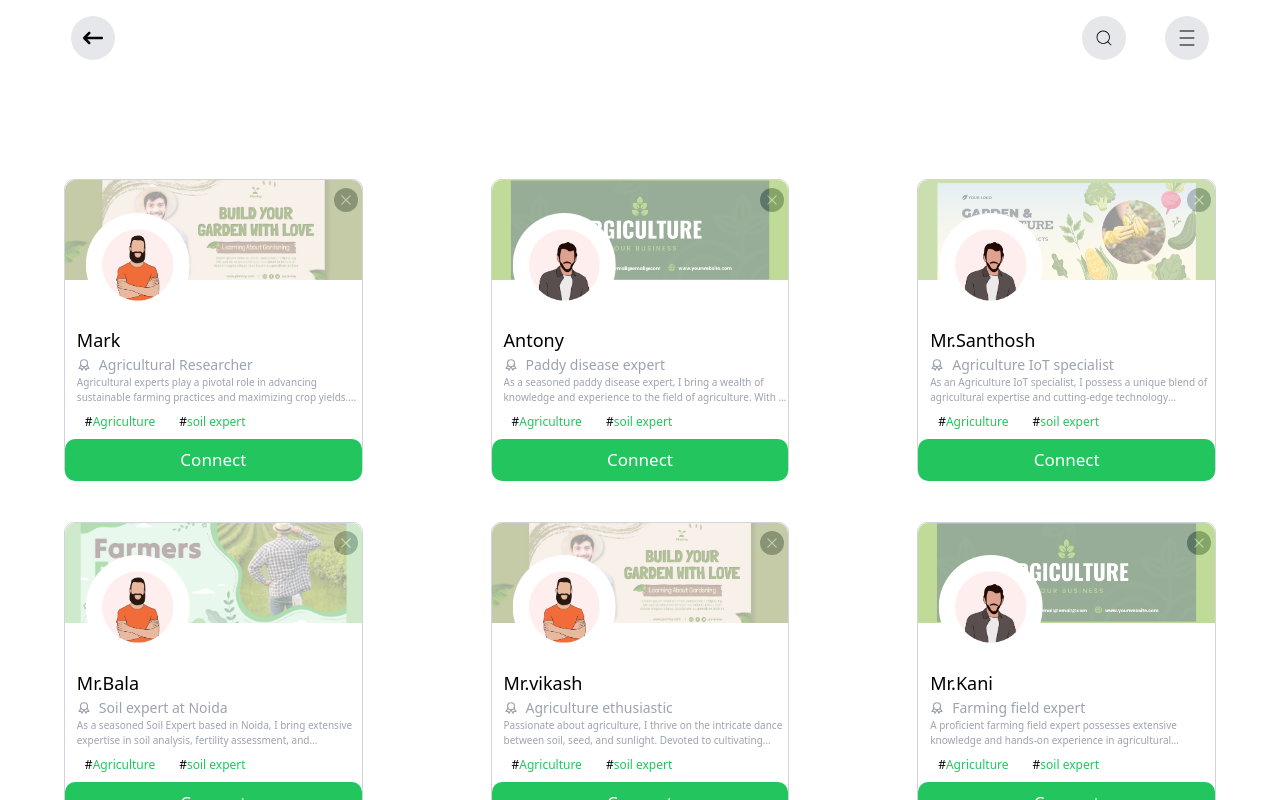
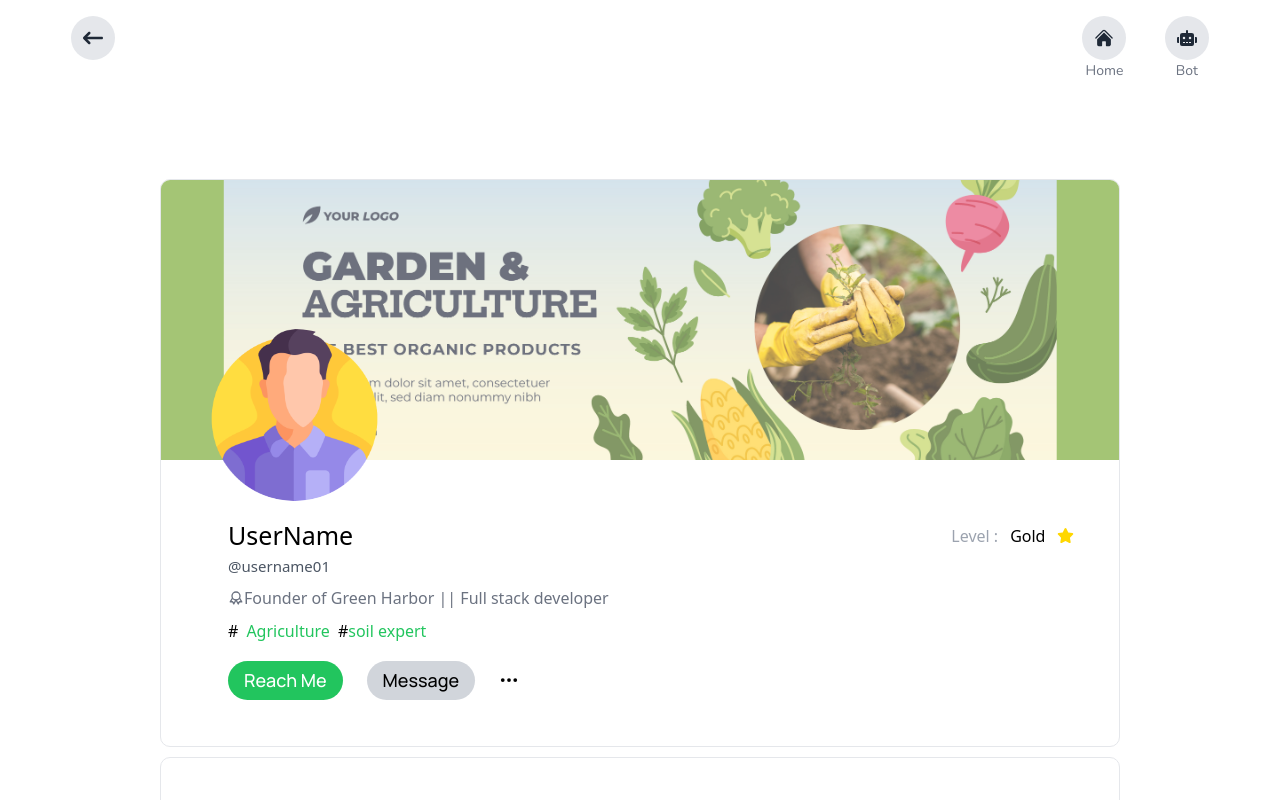
Before and after one commit to BALASANTHOSH01/Google_Solution_Challenge_2024, a React (Vite) app: page /userprofile in a window 1280 px wide. Shown: the top 800 px of the page. Built offline with nearby package versions, Linux system fonts and the light colour scheme.

Commit message:
UserProfile Update

```diff
--- a/package.json
+++ b/package.json
@@ -1,5 +1,5 @@
 {
-  "name": "agro-uzhagam",
+  "name": "green_harbor",
   "private": true,
   "version": "0.0.0",
   "type": "module",
--- a/src/Components/MarketComponents/AddItem/AddItem.jsx
+++ b/src/Components/MarketComponents/AddItem/AddItem.jsx
@@ -1,6 +1,7 @@
 
 
 const AddItem = () => {
+    document.documentElement.scrollTop = 0;
   return (
     <div>
         <div className="flex flex-col justify-center mx-auto items-center sm:pb-[10%] my-[30%] mt-[10%] ml-[5%]">
--- a/src/Components/MarketComponents/MarketProducts/MarketProducts.jsx
+++ b/src/Components/MarketComponents/MarketProducts/MarketProducts.jsx
@@ -3,6 +3,7 @@ import ItemData from "../AddItem/ItemData/ItemData.js";
 import { RxCross2 } from "react-icons/rx";
 
 const MarketProducts = () => {
+  document.documentElement.scrollTop = 0;
   return (
     <div>
       <div className=" flex flex-wrap sm:flex-col justify-evenly sm:my-[5%] sm:mx-auto " >
--- a/src/Components/Nav/Nav.jsx
+++ b/src/Components/Nav/Nav.jsx
@@ -139,7 +139,7 @@ const Nav = () => {
                     }
                     </Link>
 
-                    <div className="sm:hidden">
+                    <Link to={"/userprofile"} className="sm:hidden">
                         {
                             nav === "user" ? <div className="flex flex-col text-center items-center text-black cursor-pointer" onClick={() => handleNav("user")}>
                                 <img src={user} alt="user" className="w-[25px] h-[25px] sm:w-[25px] sm:h-[25px] cursor-pointer relative" />
@@ -150,7 +150,7 @@ const Nav = () => {
                                 <p className=" text-gray-500 text-[13px] md:text-[11px] ">Profile</p>
                             </div>
                         }
-                    </div>
+                    </Link>
 
                     {
                         nav === "usermenu" ? <div className="sm:block hidden items-center relative cursor-pointer" onClick={() => handleNav("usermenu")}>
--- a/src/Components/PeopleComponents/PeopleActivity/PeopleActivity.jsx
+++ b/src/Components/PeopleComponents/PeopleActivity/PeopleActivity.jsx
@@ -4,7 +4,7 @@ import UserContent from "../../UserProfile/UserContent/UserContent.jsx";
 
 const PeopleActivity = ({props}) => {
   const Profile = props.profile;
-  const Name = props.name;
+  const Name = props.Name;
   const Username = props.username;
   const About = props.about;
   const [profileactivity, setProfileActivity] = useState("posts");
@@ -12,9 +12,9 @@ const PeopleActivity = ({props}) => {
     setProfileActivity(activity);
   }
   return (
-    <div className="my-[1%]">
+    <div className="my-[1%] pb-[10%]">
 
-      <div className="flex flex-col  bg-white rounded-[10px]  pt-[4%]">
+      <div className="flex flex-col  bg-white rounded-[10px]  pt-[4%] border">
         {/**Activity Nav elements */}
         <div className="flex flex-row justify-around sm:w-[80%] w-[50%]">
           {
@@ -40,7 +40,7 @@ const PeopleActivity = ({props}) => {
         <UserContent profile={Profile} name={Name} username={Username} />
       </div>
 
-      <div className="mt-[2%] py-[4%]  bg-white rounded-[10px]">
+      <div className="mt-[2%] py-[4%]  bg-white rounded-[10px] border ">
         <div className="w-[90%] sm:w-[95%] block mx-auto">
           <h1 className="text-[20px] font-medium">About&#160;</h1>
 
--- a/src/Components/PeopleComponents/PeopleProfile/PeopleProfile.jsx
+++ b/src/Components/PeopleComponents/PeopleProfile/PeopleProfile.jsx
@@ -3,7 +3,6 @@ import peoples from "../../../Pages/PeoplePage/PeopleData/Peoples.js";
 import { FaStar } from "react-icons/fa";
 import { TbAward } from "react-icons/tb";
 import { BsThreeDots } from "react-icons/bs";
-import peopleActivity from "../PeopleActivity/PeopleActivity.jsx"
 import PeopleActivity from "../PeopleActivity/PeopleActivity.jsx";
 
 const PeopleProfile = () => {
--- a/src/Components/UserNavBar/UserNavBar.jsx
+++ b/src/Components/UserNavBar/UserNavBar.jsx
@@ -1,6 +1,6 @@
 import { FaArrowLeftLong } from "react-icons/fa6";
-import { CiMenuBurger } from "react-icons/ci";
-import { CiSearch } from "react-icons/ci";
+import { FaRobot } from "react-icons/fa";
+import { HiHome } from "react-icons/hi2"; //Home Icon
 import { Link, useLocation, useParams } from "react-router-dom";
 
 
@@ -8,10 +8,10 @@ const UserNavBar = () => {
     const location = useLocation();
 
 
-    const {peopleid,cropid}=useParams();
+    const { peopleid, cropid } = useParams();
 
-    const PathNameFun = ()=>{
-        switch (location.pathname){
+    const PathNameFun = () => {
+        switch (location.pathname) {
             case `/people/${peopleid}`:
                 return `/people`;
             case `/croppage/${cropid}`:
@@ -24,7 +24,7 @@ const UserNavBar = () => {
 
             {/**Left arrow ("/") */}
             <Link to={PathNameFun()} className="ml-[5%]">
-                <div className="block box-border justify-center items-center p-3 sm:p-2 rounded-[50%] bg-gray-200 hover:bg-green-500 hover:text-white sm:hover:bg-green-500   sm:bg-transparent cursor-pointer text-[20px]">
+                <div className="block box-border justify-center items-center p-3 sm:p-2 rounded-[50%] bg-gray-200  hover:bg-green-300 text-gray-800  sm:hover:bg-green-500   sm:bg-transparent cursor-pointer text-[20px]">
                     <FaArrowLeftLong />
                 </div>
             </Link>
@@ -32,13 +32,23 @@ const UserNavBar = () => {
             {/**Nav Elements */}
             <div className="flex flex-row justify-between mr-[5%] w-[10%] sm:w-[27%]">
 
-                <div className=" sm:block box-border justify-center items-center p-3 sm:p-2 rounded-[50%] bg-gray-200  hover:bg-green-500 hover:text-white sm:hover:bg-green-500  sm:bg-transparent cursor-pointer text-[20px] sm:text-[22px]">
-                    <CiSearch />
-                </div>
+                <Link to={"/"}>
+                    <div className="flex flex-col text-center font-Nunito">
+                        <div className=" sm:block box-border justify-center items-center p-3 sm:p-2 rounded-[50%] bg-gray-200  hover:bg-green-300 text-gray-800  sm:hover:bg-green-500  sm:bg-transparent cursor-pointer text-[20px] sm:text-[22px]">
+                            <HiHome />
+                        </div>
+                        <p className="text-gray-500 text-[14px]">Home</p>
+                    </div>
+                </Link>
 
-                <div className=" sm:block box-border justify-center items-center p-3 sm:p-2 rounded-[50%] bg-gray-200  hover:bg-green-500 hover:text-white sm:hover:bg-green-500  sm:bg-transparent cursor-pointer text-[20px] sm:text-[22px]">
-                    <CiMenuBurger />
-                </div>
+                <Link to={"/bot"}>
+                    <div className="flex flex-col text-center font-Nunito">
+                        <div className=" sm:block box-border justify-center items-center p-3 sm:p-2 rounded-[50%] bg-gray-200  hover:bg-green-300 text-gray-800  sm:hover:bg-green-500  sm:bg-transparent cursor-pointer text-[20px] sm:text-[22px]">
+                            <FaRobot />
+                        </div>
+                        <p className="text-gray-500 text-[14px]">Bot</p>
+                    </div>
+                </Link>
 
             </div>
 
--- /dev/null
+++ b/src/Components/UserProfile/UserProfile.jsx
@@ -0,0 +1,91 @@
+import { BsThreeDots } from "react-icons/bs"
+import PeopleActivity from "../PeopleComponents/PeopleActivity/PeopleActivity"
+import { TbAward } from "react-icons/tb"
+import { FaStar } from "react-icons/fa6"
+import userImg from "../../assets/Images/man.png";
+import banner from "../../assets/Images/banner.jpg";
+import Peoples from "../../Pages/PeoplePage/PeopleData/Peoples.js";
+
+const UserProfile = () => {
+
+  const UserDetails = [
+    {
+      id:1,
+      name:"Mark",
+      username:"@username01",
+      profile:userImg,
+      areaOfExpert:"Agricultural Researcher",
+      banner:banner,
+      tags:["Agriculture","soil expert"],
+      about:"Agricultural experts play a pivotal role in advancing sustainable farming practices and maximizing crop yields. These professionals possess in-depth knowledge of soil health, crop management, and pest control. They advise farmers on utilizing cutting-edge technologies, such as precision farming and drones, to enhance efficiency. Agricultural experts also contribute to environmental conservation by promoting organic farming and minimizing chemical inputs. Their expertise extends to irrigation systems, climate adaptation, and the implementation of innovative agrotechnologies. By staying abreast of industry trends, agricultural experts empower farmers with the tools and insights needed to navigate challenges, ensuring a resilient and productive agricultural sector that meets global food demands"
+    }
+  ];
+
+  return (
+    <div>
+        <div>
+        <div className="w-[75%] sm:w-[100%] mx-auto my-[5%] sm:mt-[0px]  relative h-full text-black ">
+                <div className=" bg-white overflow-hidden sm:rounded-[0px] rounded-[10px] border">
+
+                    {/**Banner */}
+                    <img src={UserDetails[0].banner} alt="banner" className="w-[100%] sm:h-[150px] h-[280px] top-0 opacity-70 object-cover" />
+
+                    {/* User info */}
+                    <img src={UserDetails[0].profile} alt="profileimage" className=" absolute top-[150px] sm:top-[80px] left-[5%] sm:left-[4%] rounded-[50%] w-[18%] sm:w-[30%] object-cover" />
+
+                    <div className="ml-[7%] mt-[6%] sm:mt-[18%] pb-[3%]">
+
+                        <div className="flex flex-row justify-between items-center">
+
+                            {/**User Name */}
+                            <h1 className="text-[25px]  font-medium">UserName</h1>
+
+                            {/**Expert Level */}
+                            <div className="flex flex-row items-center gap-3 mr-[5%]">
+                                <p className="text-gray-400">Level&#160;:</p>
+                                <p>Gold</p>
+                                <FaStar className="text-gold text-[17px] " />
+                            </div>
+
+                        </div>
+
+                        <p className="text-gray-600 text-[15px] ">{UserDetails[0].username}</p>
+                        <p className="flex flex-row items-center text-gray-500 my-[1%]">
+                            <TbAward />
+                            Founder of Green Harbor || Full stack developer
+                        </p>
+
+                        {/**Tags */}
+
+                        <div className="flex flex-row gap-2 items-center">
+                          #
+                          <p className=" text-green-500">{UserDetails[0].tags[0]}</p>
+                          <p className="text-black">#<span className=" text-green-500">{UserDetails[0].tags[1]}</span></p>
+                        </div>
+
+                        {/**Reach ME, Message, setting */}
+                        <div className="flex flex-row gap-6 my-[2%] w-[50%] justify-start font-Manrope items-center cursor-pointer">
+                            <div className="p-[6px] px-4 bg-green-500 text-white font-medium text-[18px] rounded-[25px] text-center">
+                                <p>Reach&#160;Me</p>
+                            </div>
+
+                            <div className="p-[6px] px-4 bg-gray-300 text-black font-medium text-[18px] rounded-[25px] text-center cursor-pointer">
+                                <p>Message</p>
+                            </div>
+
+                            <div className="text-black text-[20px] cursor-pointer">
+                                <BsThreeDots />
+                            </div>
+                        </div>
+
+                    </div>
+
+                </div>
+                <PeopleActivity props={UserDetails[0]}/>
+            </div>
+        </div>
+    </div>
+  )
+}
+
+export default UserProfile
--- a/src/Pages/Market/Market.jsx
+++ b/src/Pages/Market/Market.jsx
@@ -13,7 +13,7 @@ const Market = () => {
     }
   },[location.pathname]);
 
-
+  document.documentElement.scrollTop = 0;
   return (
     <div>
       <div className="flex flex-row w-[100%] justify-center">
--- a/src/main.jsx
+++ b/src/main.jsx
@@ -9,7 +9,6 @@ import Home from './Pages/Home/Home.jsx'
 import About from './Components/About/About.jsx'
 import CropPage from './Pages/CropPage/CropPage.jsx'
 import EventPage from './Pages/EventPage/EventPage.jsx'
-import MentorPage from './Pages/MentorPage/MentorPage.jsx'
 import Chatbot from './Pages/Chatbot/Chatbot.jsx'
 import EventProfile from './Pages/EventPage/EventProfile/EventProfile.jsx'
 import Message from './Pages/Message/Message.jsx'
@@ -23,6 +22,7 @@ import MobileMessage from './Pages/Message/MobileMessage/MobileMessage.jsx'
 import AddItem from './Components/MarketComponents/AddItem/AddItem.jsx'
 import MarketCart from './Components/MarketComponents/MarketCart/MarketCart.jsx'
 import MarketProducts from './Components/MarketComponents/MarketProducts/MarketProducts.jsx'
+import UserProfile from './Components/UserProfile/UserProfile.jsx'
 
 
 const router = createBrowserRouter([
@@ -44,7 +44,7 @@ const router = createBrowserRouter([
       },
       {
         path: "/userprofile",
-        element: <MentorPage />
+        element: <UserProfile />
       },
       {
         path: "/about",
```
Also changed, not shown: src/assets/Images/banner.jpg (added).
